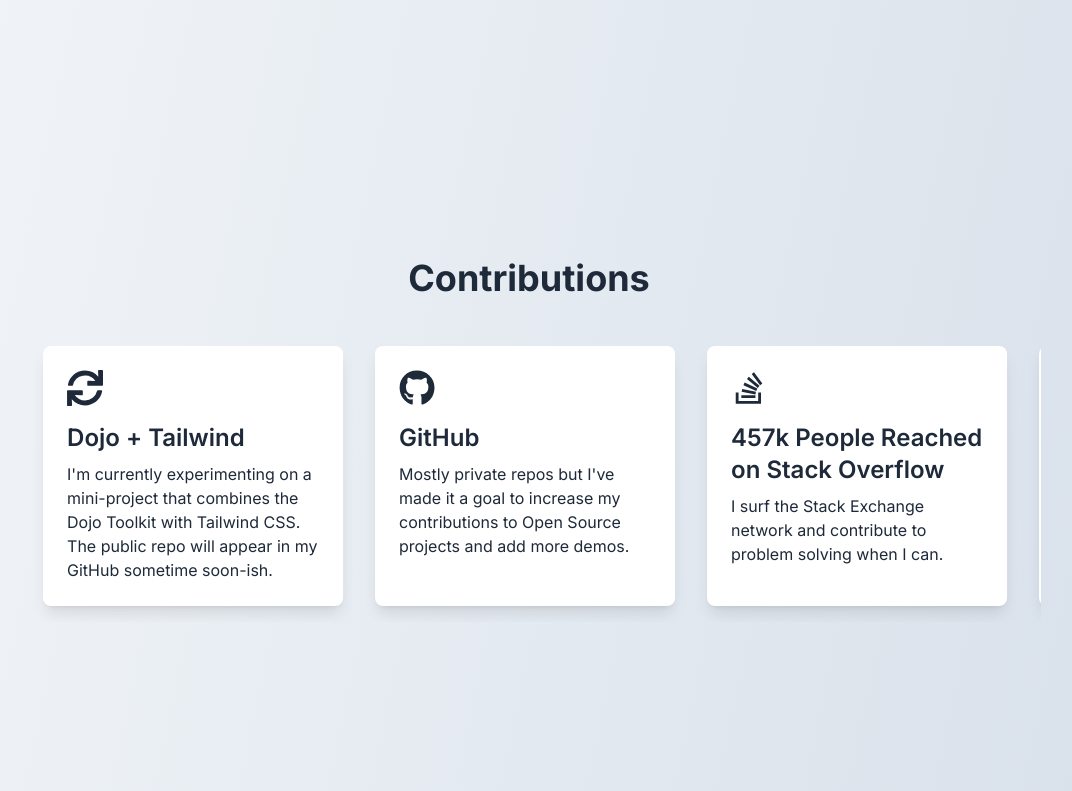
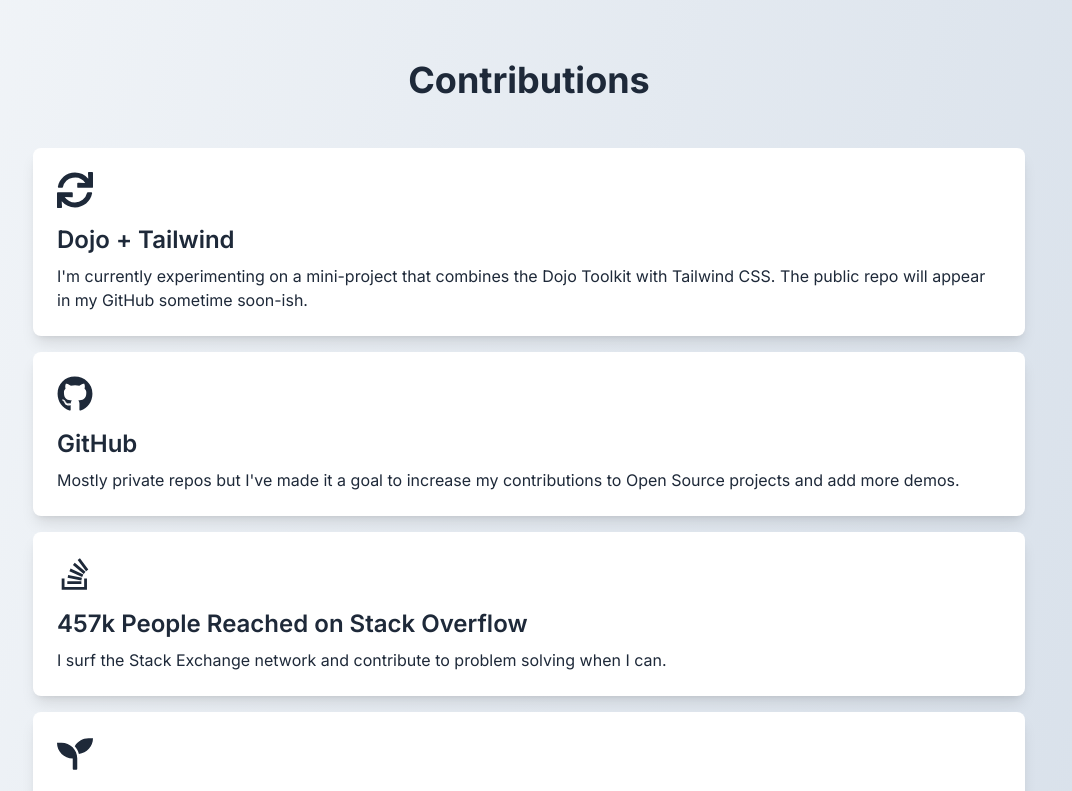
Before and after one commit to kevinorin/kwtwlabs, a Next.js app: page / in a window 1280 px wide. Shown: the part 1560-2351 px from the top of the page, without its empty margins (121-1193 px from the left). Built offline with nearby package versions, Linux system fonts and the light colour scheme.

Commit message:
cleanup Contributions effects

```diff
--- a/app/components/contributions/index.tsx
+++ b/app/components/contributions/index.tsx
@@ -34,54 +34,37 @@
 ];
 
 const ContributionsSection = () => {
-  const [width, setWidth] = useState(0);
-  const controls = useAnimation();
-
-  const startAnimation = (newWidth: number) => {
-    controls.start({
-      x: [`0px`, `-${newWidth}px`, `0px`, `${newWidth}px`],
+  const cardVariants = {
+    offscreen: {
+      y: 50,
+      opacity: 0,
+      scale: 0.95,
+    },
+    onscreen: {
+      y: 0,
+      opacity: 1,
+      scale: 1,
       transition: {
-        duration: 10,
-        ease: "linear",
-        repeat: Infinity,
-        repeatType: "reverse",
+        type: "spring",
+        bounce: 0.4,
+        duration: 0.8,
       },
-    });
+    },
   };
 
-  useEffect(() => {
-    const updateWidthAndAnimate = () => {
-      const container = document.getElementById('sliderContainer');
-      if (container) {
-        const newWidth = container.scrollWidth - container.offsetWidth;
-        setWidth(newWidth);
-        startAnimation(newWidth); // Use the function to start/restart the animation
-      }
-    };
-
-    window.addEventListener('resize', updateWidthAndAnimate);
-    updateWidthAndAnimate(); // Trigger animation on mount
-    return () => window.removeEventListener('resize', updateWidthAndAnimate);
-  }, [controls]);
-
   return (
-    <section id="contributionsSection" className="snap-start min-h-screen flex flex-col justify-center items-center bg-gradient-to-br from-light to-secondary text-gray-800 p-5">
+    <section id="contributionsSection" className="min-h-screen flex flex-col justify-center items-center bg-gradient-to-br from-light to-secondary text-gray-800 p-5">
       <h2 className="text-4xl font-bold mb-8">Contributions</h2>
-      <div id="sliderContainer" className="w-full max-w-5xl overflow-hidden">
+      <div className="w-full max-w-5xl overflow-hidden">
+        {contributions.map((contribution) => (
           <motion.div
-        className="flex"
-        animate={controls}
-        transition={{
-          duration: 10,
-          ease: "linear",
-          repeat: Infinity,
-          repeatType: "reverse",
-        }}
-        onHoverStart={() => controls.stop()}
-        onHoverEnd={() => startAnimation(width)} // Use the animation function on hover end as well
+            key={contribution.id}
+            className="bg-white p-6 rounded-lg shadow-lg min-w-[300px] m-4"
+            initial="offscreen"
+            whileInView="onscreen"
+            viewport={{ once: true, amount: 0.8 }} // Adjust 'amount' as needed to control when the animation triggers
+            variants={cardVariants}
           >
-          {contributions.map((contribution) => (
-            <div key={contribution.id} className="bg-white p-6 rounded-lg shadow-lg min-w-[300px] m-4">
             {contribution.icon}
             <h3 className="text-2xl font-semibold mb-2">
               <a href={contribution.link} target="_blank" rel="noopener noreferrer" className="hover:underline">
@@ -89,11 +72,11 @@
               </a>
             </h3>
             <p>{contribution.description}</p>
-            </div>
+          </motion.div>
         ))}
-        </motion.div>
       </div>
     </section>
   );
 };
+
 export default ContributionsSection;
--- a/app/components/excitement/index.tsx
+++ b/app/components/excitement/index.tsx
@@ -20,7 +20,7 @@
   ];
 
   return (
-    <section id="excitementSection" className="@container snap-start min-h-screen flex flex-col justify-center items-center bg-gradient-to-tr from-accent to-primary text-black p-5">
+    <section id="excitementSection" className="@container min-h-screen flex flex-col justify-center items-center bg-gradient-to-tr from-accent to-primary text-black p-5">
       <h2 className="text-4xl font-bold mb-8">What I&rsquo;m Excited About</h2>
 
       <div className="w-full max-w-4xl grid grid-cols-1 md:grid-cols-2 gap-6">
--- a/app/components/outro/index.tsx
+++ b/app/components/outro/index.tsx
@@ -4,7 +4,7 @@
 
 const OutroSection = () => {
   return (
-    <section id="outroSection" className="snap-end min-h-screen flex flex-col justify-center items-center bg-gradient-to-b from-primary to-secondary text-black p-5 max-w-4xl mx-auto">
+    <section id="outroSection" className="min-h-screen flex flex-col justify-center items-center bg-gradient-to-b from-primary to-secondary text-black p-5 max-w-4xl mx-auto">
       <motion.div
         initial={{ opacity: 0 }}
         whileInView={{ opacity: 1 }}
--- a/app/components/projectsPreview/index.tsx
+++ b/app/components/projectsPreview/index.tsx
@@ -62,7 +62,7 @@
 
 export default function ProjectsSection() {
   return (
-    <section id="projectsPreview" className="snap-start min-h-screen flex flex-col justify-center items-center bg-gradient-to-r from-primary to-secondary text-black p-5 md:p-32 md:pt-10 px-5">
+    <section id="projectsPreview" className="min-h-screen flex flex-col justify-center items-center bg-gradient-to-r from-primary to-secondary text-black p-5 md:p-32 md:pt-10 px-5">
       <h2 className="text-4xl font-bold mb-8 text-balance">Tailwind in Action</h2>
       <p className="text-lg mb-8 text-center text-balance">I use Tailwind whenever I can, like on this webpage 😉. Here are more examples.</p>
       <div className="grid grid-cols-1 md:grid-cols-2 gap-32 text-balance">
--- a/app/components/skillInterests/index.tsx
+++ b/app/components/skillInterests/index.tsx
@@ -41,7 +41,7 @@
   ];
 
   return (
-    <section id="skillsAndInterests" className="@container snap-start min-h-screen flex flex-col justify-center items-center text-black p-5">
+    <section id="skillsAndInterests" className="@container min-h-screen flex flex-col justify-center items-center text-black p-5">
       <h2 className="text-4xl font-bold mt-14 md:mb-8">Skills & Interests</h2>
       <div className="grid grid-cols-1 md:grid-cols-3 gap-4">
         <motion.div
--- a/app/components/teaching/index.tsx
+++ b/app/components/teaching/index.tsx
@@ -2,7 +2,7 @@
 
 const TeachingSection = () => {
   return (
-    <section id="teachingSection" className="snap-start min-h-screen flex flex-col justify-center items-center bg-gradient-to-tl from-secondary to-primary text-black p-5">
+    <section id="teachingSection" className="min-h-screen flex flex-col justify-center items-center bg-gradient-to-tl from-secondary to-primary text-black p-5">
       <h2 className="text-4xl font-bold mb-8">Teaching Ability</h2>
       <motion.div
         initial={{ opacity: 0, y: 50 }}
--- a/app/page.tsx
+++ b/app/page.tsx
@@ -26,9 +26,9 @@
   useEffect(() => {
     const timer = setTimeout(() => {
       toast('This is a work in progress, currently best viewed on desktop.');
-    }, 20000); // Delays the toast notification
+    }, 20000);
 
-    return () => clearTimeout(timer); // Cleanup the timer
+    return () => clearTimeout(timer);
   }, []);
 
   const [currentSection, setCurrentSection] = useState(0);
@@ -79,7 +79,7 @@
           <div
             key={i}
             onClick={() => scrollToSection(sectionId)} // Pass sectionId here
-            className={`w-2 h-6 mb-2 hover:cursor-pointer hover:bg-fuchsia-800 ${currentSection === i ? 'bg-fuchsia-800' : 'bg-slate-400'}`}
+            className={`w-2 h-6 mb-2 rounded-md backdrop-blur-md hover:cursor-pointer hover:bg-fuchsia-800/80 ${currentSection === i ? 'bg-fuchsia-800/80' : 'bg-slate-400/80'}`}
           ></div>
         ))}
       </div>
```
Lines whose indentation alone changed are shown as unchanged.
